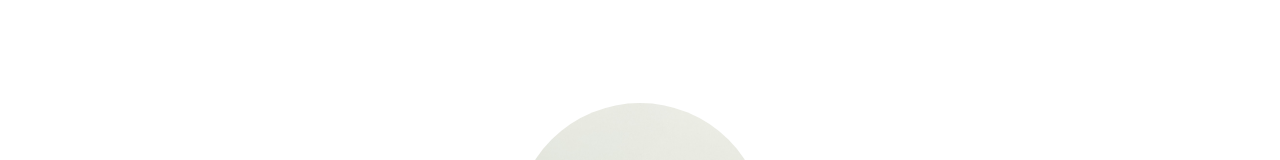
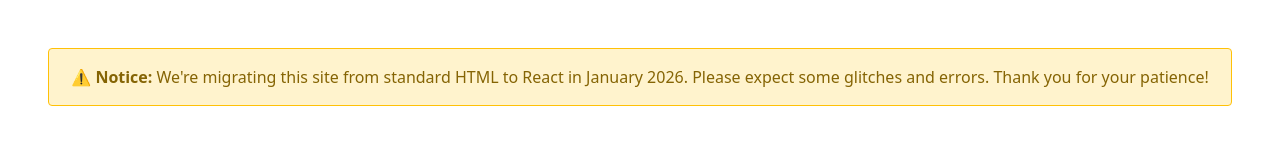
Before and after one commit to iml0kesh/personal_portfolio, a React (Vite) app: page / in a window 1280 px wide. Shown: the top 160 px of the page. Built offline with nearby package versions, Linux system fonts and the light colour scheme; a web font is replaced by a local one.

Commit message:
notice warning of migrating to react

```diff
--- a/src/components/Homepage.jsx
+++ b/src/components/Homepage.jsx
@@ -4,6 +4,21 @@
 export const Homepage = () => {
   return (
     <>
+      <div
+        style={{
+          padding: "1rem",
+          backgroundColor: "#fff3cd",
+          border: "1px solid #ffc107",
+          borderRadius: "4px",
+          margin: "1rem",
+        }}
+      >
+        <p style={{ margin: 0, color: "#856404" }}>
+          <strong>⚠️ Notice:</strong> We're migrating this site from standard
+          HTML to React in January 2026. Please expect some glitches and errors.
+          Thank you for your patience!
+        </p>
+      </div>
       <div class="personalPort" id="container">
         <div class="Section01">
           <div class="right">
```
